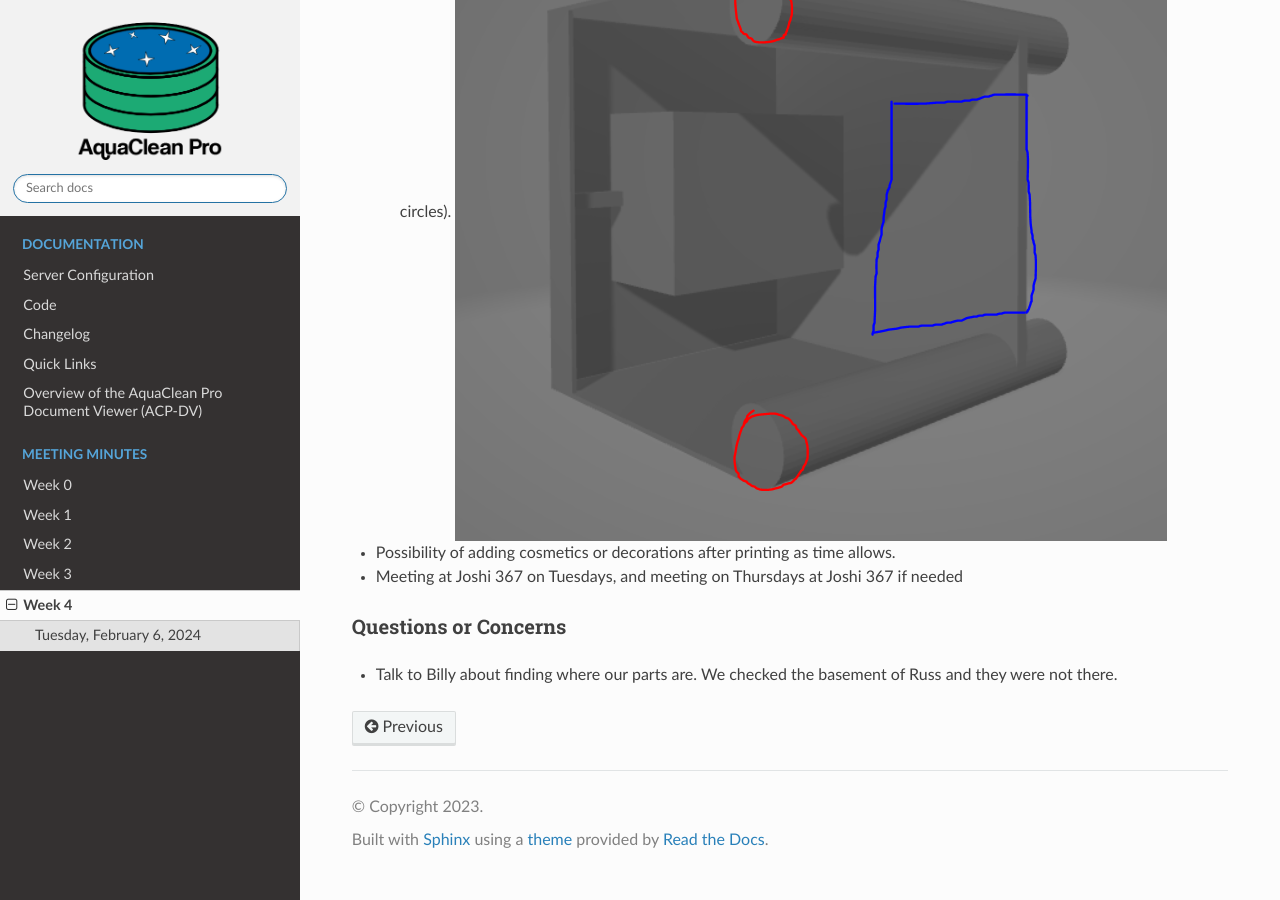
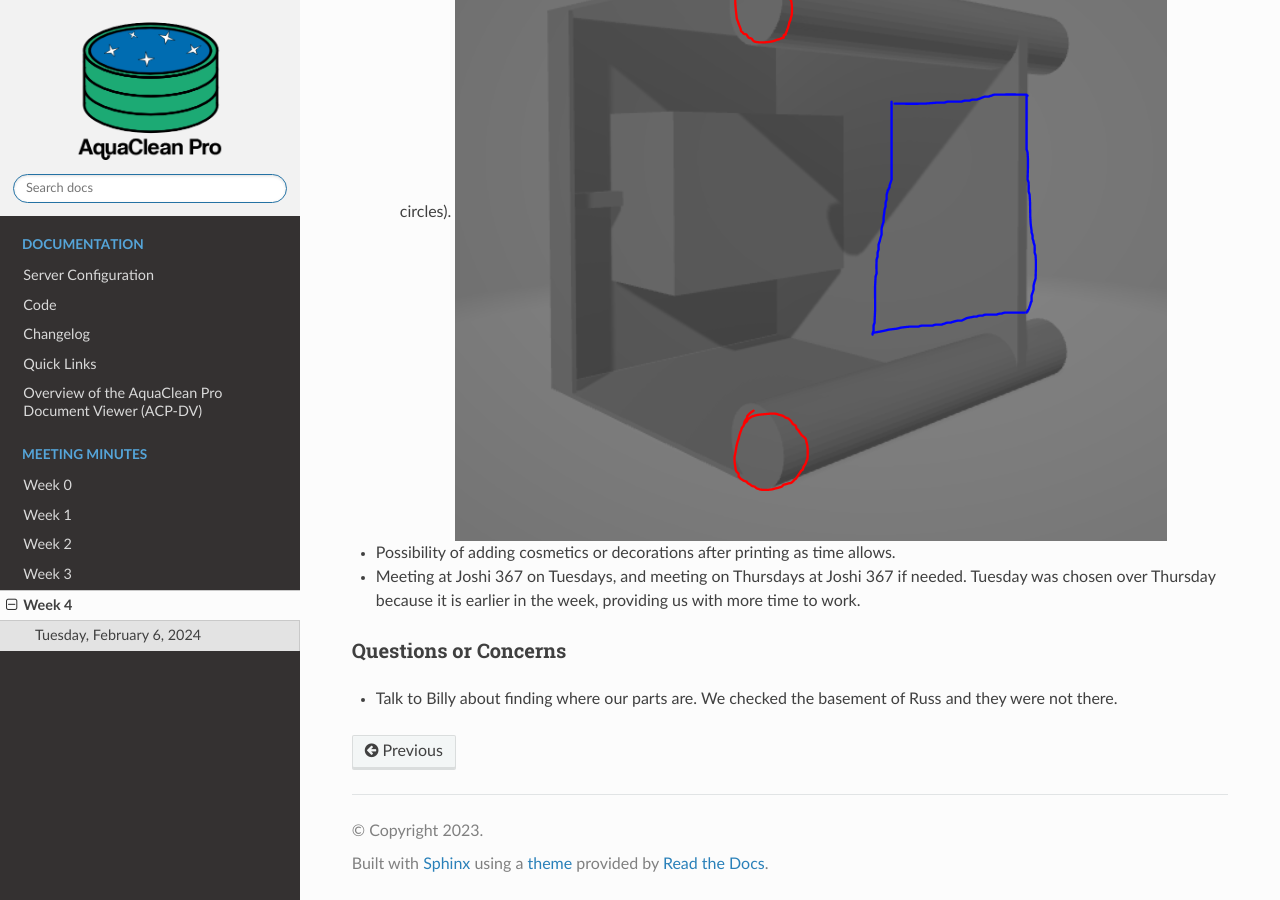
Before and after one commit to NathanWeiland10/AquaCleanPro, a Sphinx documentation site: the page built from docs/meeting-minutes/week4.md, in a window 1280 px wide and 900 px high, scrolled down 769 px. Built offline with Sphinx 7.4.7 and the Read the Docs theme 2.0.0, drawn with Linux system fonts in a browser that asks for light colours.

Commit message:
Updated to include reasoning for meeting time

```diff
--- a/docs/meeting-minutes/week4.md
+++ b/docs/meeting-minutes/week4.md
@@ -14,6 +14,6 @@
     - Adding counterweight for motors by filling in the front portions of the ballasts of where our motors will be (the red circles).
     ![alt text](img/updated-design-idea.png)
 - Possibility of adding cosmetics or decorations after printing as time allows.
-- Meeting at Joshi 367 on Tuesdays, and meeting on Thursdays at Joshi 367 if needed
+- Meeting at Joshi 367 on Tuesdays, and meeting on Thursdays at Joshi 367 if needed. Tuesday was chosen over Thursday because it is earlier in the week, providing us with more time to work.
 ### Questions or Concerns
 - Talk to Billy about finding where our parts are. We checked the basement of Russ and they were not there.
```
